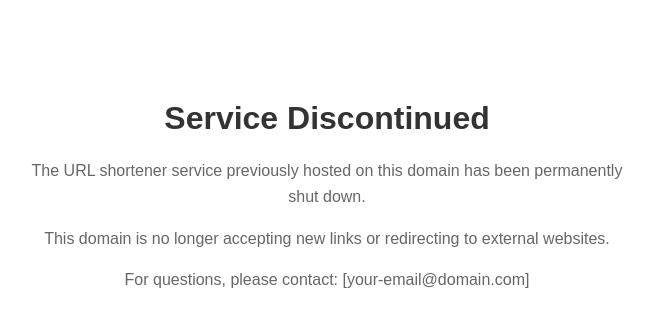
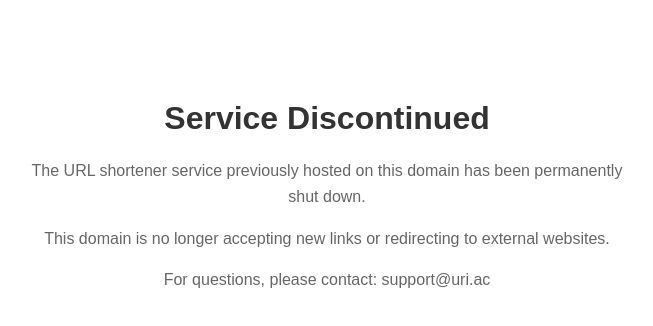
Before and after one commit to jaqsparow/uri, a plain HTML site: page index.html in a window 1280 px wide. Shown: the whole page, without its empty margins (313-966 px from the left). Drawn offline with Linux system fonts and the light colour scheme.

Commit message:
Update contact email for service inquiries

```diff
--- a/index.html
+++ b/index.html
@@ -14,6 +14,6 @@
     <h1>Service Discontinued</h1>
     <p>The URL shortener service previously hosted on this domain has been permanently shut down.</p>
     <p>This domain is no longer accepting new links or redirecting to external websites.</p>
-    <p>For questions, please contact: [your-email@domain.com]</p>
+    <p>For questions, please contact: support@uri.ac</p>
 </body>
 </html>
```
